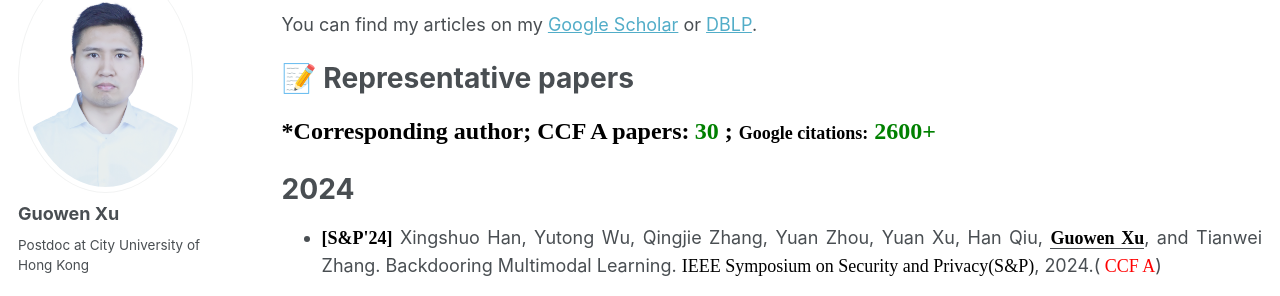
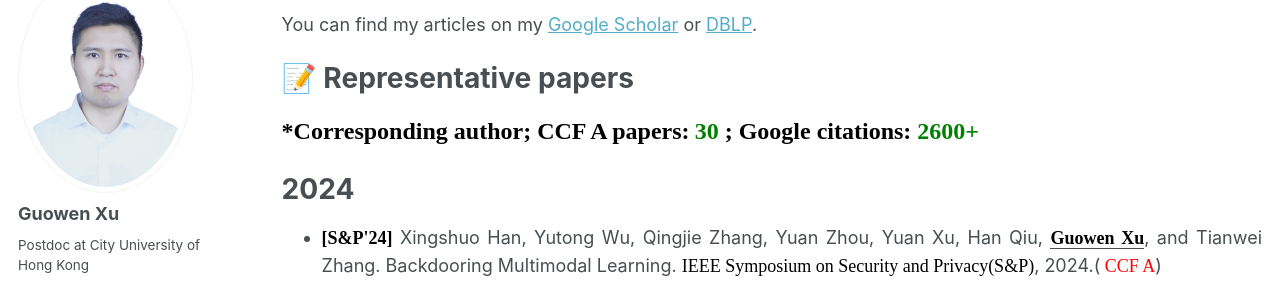
Before and after one commit to Guowen-xu/guowen-xu.github.io, a Jekyll site: the page built from _pages/publications.md, in a window 1280 px wide. Shown: the part 153-449 px from the top of the page. Built offline with Jekyll 4.4.1, drawn with Linux system fonts in a browser that asks for light colours; some web fonts are replaced.

Commit message:
Update publications.md

```diff
--- a/_pages/publications.md
+++ b/_pages/publications.md
@@ -9,7 +9,7 @@ author_profile: true
 You can find my articles on my [Google Scholar](https://scholar.google.com.hk/citations?user=MDKdG80AAAAJ&hl=zh-CN) or [DBLP](https://dblp.org/pid/87/10142.html).
 
 # 📝 Representative papers
-<b><font face="Times New Roman" color=black size=5> *Corresponding author; </font></b><b><font face="Times New Roman" color=black size=5>  CCF A papers:</font></b> <b><font face="Times New Roman" color=green size=5>  30 </font></b><b><font face="Times New Roman" color=black size=5>; </font></b><b><font face="Times New Roman" color=black size=4> Google citations:</font></b><b><font face="Times New Roman" color=green size=5>  2600+
+<b><font face="Times New Roman" color=black size=5> *Corresponding author; </font></b><b><font face="Times New Roman" color=black size=5>  CCF A papers:</font></b> <b><font face="Times New Roman" color=green size=5>  30 </font></b><b><font face="Times New Roman" color=black size=5>; </font></b><b><font face="Times New Roman" color=black size=5> Google citations:</font></b><b><font face="Times New Roman" color=green size=5>  2600+
 &nbsp;&nbsp;&nbsp;&nbsp;&nbsp;&nbsp;&nbsp;&nbsp;
 
 # 2024
```
